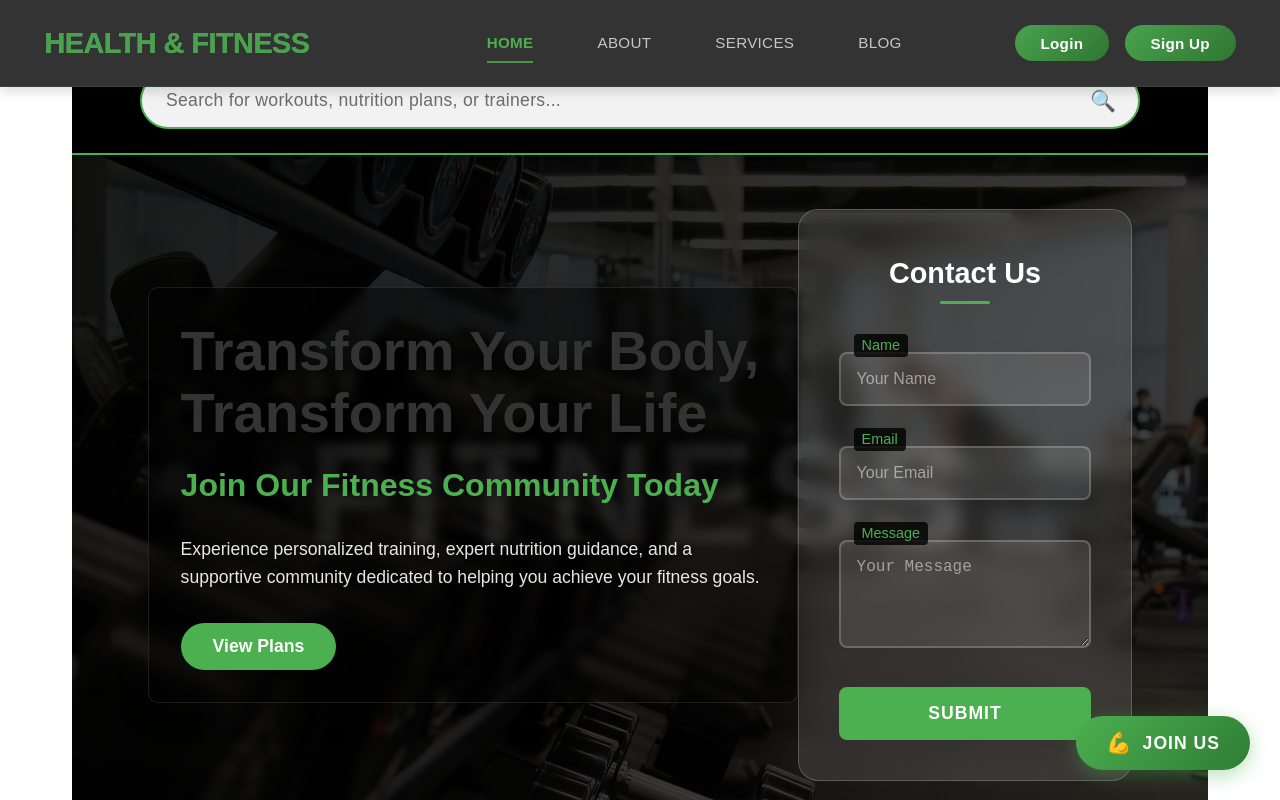
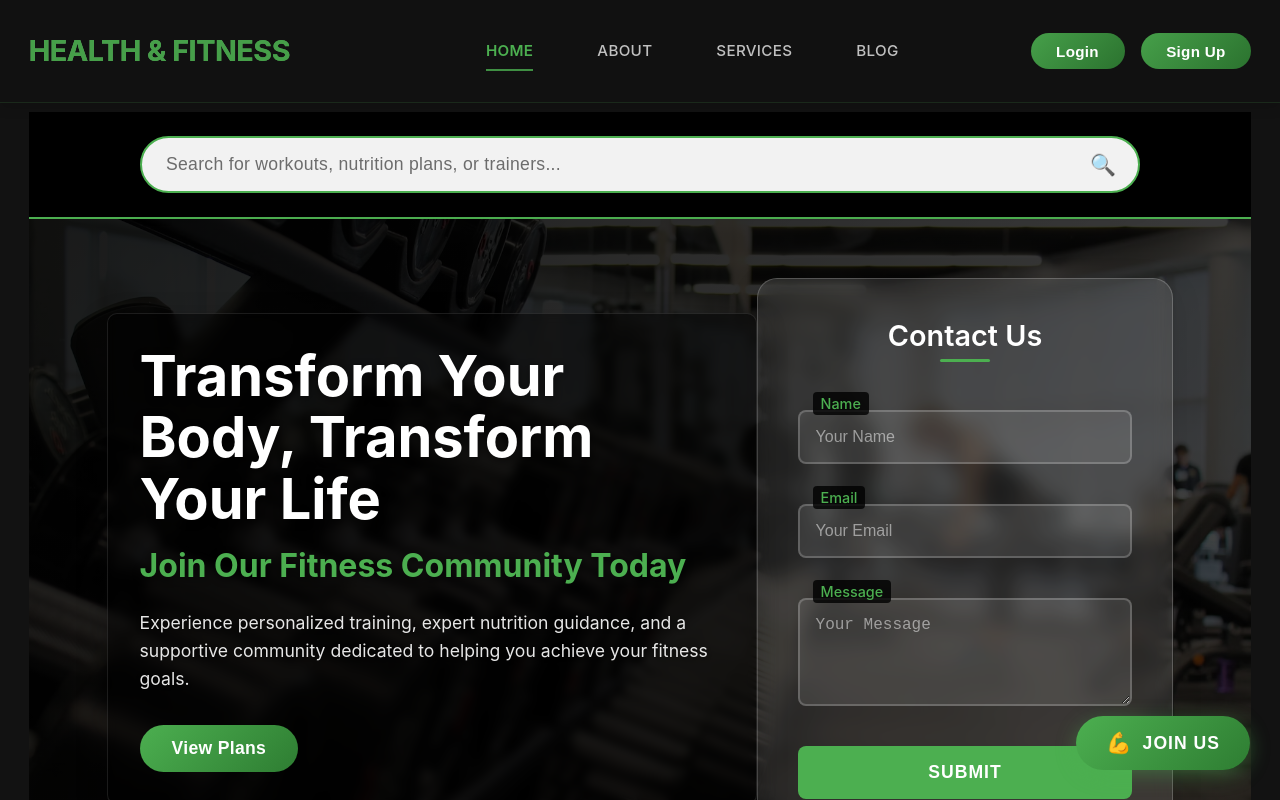
Before and after one commit to abhi-7-7/Fitness-Tracker, a React (Create React App) app: page / in a window 1280 px wide. Shown: the top 800 px of the page. Built offline with nearby package versions, Linux system fonts and the light colour scheme; the HTML template or start-up script is replaced by a standard one.

Commit message:
Changing css

```diff
--- a/src/App.css
+++ b/src/App.css
@@ -1,144 +1,166 @@
-/* Reset default styles */
+:root {
+  /* Primary Brand Colors */
+  --primary: #4CAF50;
+  --primary-dark: #2E7D32;
+  --primary-light: #81C784;
+  --primary-gradient: linear-gradient(135deg, #4CAF50 0%, #2E7D32 100%);
+
+  /* Secondary Colors */
+  --secondary: #212121;
+  --secondary-dark: #000000;
+  --secondary-light: #484848;
+
+  /* Text Colors */
+  --text-dark: #212121;
+  --text-medium: #424242;
+  --text-light: #FFFFFF;
+  --text-muted: #757575;
+
+  /* Background Colors */
+  --bg-dark: #121212;
+  --bg-medium: #1E1E1E;
+  --bg-light: #FFFFFF;
+  --bg-card: #242424;
+
+  /* UI Elements */
+  --border: #373737;
+  --shadow-sm: 0 2px 8px rgba(0, 0, 0, 0.2);
+  --shadow-md: 0 4px 12px rgba(0, 0, 0, 0.3);
+  --shadow-lg: 0 8px 24px rgba(0, 0, 0, 0.4);
+
+  /* Animation */
+  --transition-fast: all 0.2s cubic-bezier(0.4, 0, 0.2, 1);
+  --transition-normal: all 0.3s cubic-bezier(0.4, 0, 0.2, 1);
+  --transition-slow: all 0.5s cubic-bezier(0.4, 0, 0.2, 1);
+}
+
+/* Reset and Base Styles */
 * {
   margin: 0;
   padding: 0;
   box-sizing: border-box;
 }
 
-body {
-  font-family: Arial, sans-serif;
-  line-height: 1.6;
+html, body {
+  width: 100%;
+  overflow-x: hidden;
+  background-color: var(--bg-dark);
+  color: var(--text-light);
+  padding-top: 2.5rem; /* Add padding to account for fixed navbar */
 }
 
-/* Navbar styles */
-.navbar {
-  background-color: #333;
-  padding: 1rem;
-  display: flex;
-  justify-content: space-around;
-  flex-wrap: wrap;
+body {
+  font-family: -apple-system, BlinkMacSystemFont, 'Segoe UI', Roboto, Oxygen, Ubuntu, Cantarell, sans-serif;
+  line-height: 1.6;
+  -webkit-font-smoothing: antialiased;
+  -moz-osx-font-smoothing: grayscale;
 }
 
-.navbar a {
-  color: white;
-  text-decoration: none;
-  padding: 0.5rem 1rem;
-  transition: background-color 0.3s;
+/* Main Content Layout */
+main {
+  max-width: 1800px;
+  width: 98%;
+  margin: 0 auto;
+  padding: 1rem 1rem 1.5rem;
 }
 
-.navbar a:hover {
-  background-color: #555;
+/* Page Container */
+.page {
+  padding: 1.5rem 1rem;
+  min-height: calc(100vh - 4rem);
+  animation: fadeIn 0.3s ease-out;
 }
 
-/* Main content styles */
-main {
-  max-width: 1200px;
-  margin: 0 auto;
-  padding: 2rem;
+/* Typography */
+h1, h2, h3, h4, h5, h6 {
+  line-height: 1.2;
+  margin-bottom: 1rem;
+  color: var(--text-light);
+  font-weight: 700;
 }
 
-/* Page styles */
-.page {
-  padding: 2rem;
-  min-height: calc(100vh - 200px);
+h1 {
+  font-size: 2.5rem;
 }
 
-/* Responsive design */
-@media (max-width: 768px) {
-  .navbar {
-    flex-direction: column;
-    align-items: center;
-  }
-
-  .navbar a {
-    width: 100%;
-    text-align: center;
-    margin: 0.5rem 0;
-  }
-
-  main {
-    padding: 1rem;
-  }
-
-  .page {
-    padding: 1rem;
-  }
+h2 {
+  font-size: 2rem;
 }
 
-/* Basic component styles */
-h1 {
-  margin-bottom: 1rem;
-  color: #333;
+h3 {
+  font-size: 1.75rem;
 }
 
 p {
   margin-bottom: 1rem;
+  color: var(--text-light);
 }
 
-/* Button styles */
-button {
-  background-color: #4CAF50;
-  color: white;
-  padding: 0.5rem 1rem;
-  border: none;
-  border-radius: 4px;
-  cursor: pointer;
-  transition: background-color 0.3s;
+a {
+  color: var(--primary);
+  text-decoration: none;
+  transition: var(--transition-fast);
 }
 
-button:hover {
-  background-color: #45a049;
+a:hover {
+  color: var(--primary-light);
 }
 
-/* Form styles */
-input, textarea {
-  width: 100%;
-  padding: 0.5rem;
-  margin: 0.5rem 0;
-  border: 1px solid #ddd;
-  border-radius: 4px;
+/* Button Styles */
+button, .btn {
+  background: var(--primary-gradient);
+  color: var(--text-light);
+  padding: 0.75rem 1.5rem;
+  border: none;
+  border-radius: 50px;
+  cursor: pointer;
+  transition: var(--transition-normal);
+  font-weight: 600;
+  font-size: 0.95rem;
+  letter-spacing: 0.3px;
+  display: inline-block;
+  text-align: center;
 }
 
-/* Card styles */
-.card {
-  background: white;
-  border-radius: 8px;
-  box-shadow: 0 2px 4px rgba(0,0,0,0.1);
-  padding: 1rem;
-  margin: 1rem 0;
+button:hover, .btn:hover {
+  transform: translateY(-3px);
+  box-shadow: 0 10px 20px rgba(76, 175, 80, 0.3);
 }
 
-
-
-/* Search Bar Styles */
-.search-bar {
-  position: relative;
-  max-width: 600px;
-  margin: 2rem auto;
+/* Form Elements */
+input, textarea, select {
+  width: 100%;
+  padding: 0.75rem 1rem;
+  margin: 0.5rem 0;
+  border: 1px solid var(--border);
+  border-radius: 8px;
+  font-size: 1rem;
+  transition: var(--transition-fast);
+  background-color: var(--bg-card);
+  color: var(--text-light);
 }
 
-.search-bar input {
-  width: 100%;
-  padding: 12px 40px 12px 20px;
-  border: 2px solid #3498db;
-  border-radius: 25px;
-  font-size: 1rem;
-  transition: all 0.3s ease;
-  background-color: white;
+input:focus, textarea:focus, select:focus {
+  outline: none;
+  border-color: var(--primary);
+  box-shadow: 0 0 0 3px rgba(76, 175, 80, 0.2);
 }
 
-.search-bar input:focus {
-  outline: none;
-  box-shadow: 0 0 5px rgba(52, 152, 219, 0.5);
+label {
+  display: block;
+  margin-bottom: 0.5rem;
+  color: var(--text-light);
+  font-weight: 500;
 }
 
-.search-bar::after {
-  content: '🔍';
-  position: absolute;
-  right: 15px;
-  top: 50%;
-  transform: translateY(-50%);
-  font-size: 1.2rem;
-  color: #3498db;
-  pointer-events: none;
+/* Animations */
+@keyframes fadeIn {
+  from {
+    opacity: 0;
+    transform: translateY(10px);
+  }
+  to {
+    opacity: 1;
+    transform: translateY(0);
+  }
 }
--- a/src/components/Navbar.css
+++ b/src/components/Navbar.css
@@ -20,7 +20,7 @@
     background: var(--nav-bg);
     box-shadow: var(--nav-shadow);
     z-index: 1000;
-    padding: 0.5rem 0;
+    padding: 1.5rem 0;
     transition: var(--nav-transition);
     border-bottom: 1px solid var(--nav-border);
     backdrop-filter: blur(10px);
@@ -44,7 +44,6 @@
     font-weight: 700;
     color: var(--nav-primary);
     background: linear-gradient(135deg, #81C784 0%, #4CAF50 100%);
-    /* -webkit-background-clip: text; */
     background-clip: text; /* Standard property */
     transition: var(--nav-transition);
     cursor: pointer;
@@ -214,12 +213,11 @@
 
     .menuItems {
       position: fixed;
-      top: 4rem;
-      left: 0;
-      width: 100%;
+      top: 6rem;
+      right: 20px;
+      width: 30%;
       background: rgba(18, 18, 18, 0.95);
       backdrop-filter: blur(10px);
-      /* -webkit-backdrop-filter: blur(10px); */
       flex-direction: column;
       padding: 1.5rem;
       gap: 1.25rem;
@@ -243,7 +241,7 @@
 
     .authButtons.active {
       display: flex;
-      flex-direction: column;
+      flex-direction: row-reverse;
       width: 100%;
       padding: 1rem 0;
       gap: 1rem;
--- a/src/pages/Home.css
+++ b/src/pages/Home.css
@@ -186,27 +186,6 @@
     z-index: 3;
   }
 
-  .fitness-text {
-    position: absolute;
-    font-size: 9rem;
-    font-weight: 900;
-    opacity: 0.18;
-    color: #fff;
-    z-index: 2;
-    top: 50%;
-    left: 50%;
-    transform: translate(-50%, -50%);
-    text-transform: uppercase;
-    letter-spacing: 0.5rem;
-    white-space: nowrap;
-    text-shadow: 0 0 20px rgba(0, 0, 0, 0.5);
-    pointer-events: none;
-    background: linear-gradient(135deg, rgba(76, 175, 80, 0.2), rgba(76, 175, 80, 0.1));
-    background-clip: text;
-    padding: 1rem;
-    border-radius: 10px;
-  }
-
   @media (max-width: 992px) {
     .hero-content {
       flex-direction: column;
@@ -227,11 +206,6 @@
 
     .hero-subtitle {
       font-size: 1.8rem;
-    }
-
-    .fitness-text {
-      font-size: 7rem;
-      opacity: 0.15;
     }
   }
 
@@ -630,7 +604,7 @@
     bottom: 0;
     background: linear-gradient(to bottom, transparent, rgba(0, 0, 0, 0.7));
     opacity: 0;
-    transition: opacity 0.3s ease;
+    transition: opacity 0.4s ease;
   }
 
   .feature-card:hover .feature-overlay {
--- a/src/pages/Home.js
+++ b/src/pages/Home.js
@@ -182,7 +182,7 @@ const Home = () => {
       {/* Hero Section */}
       <section className="hero-section">
         <div className="hero-background"></div>
-        <div className="fitness-text">FITNESS</div>
+        <div className="fitness-text"></div>
         <div className="hero-content">
             <div className="hero-text">
               <h1 className="hero-title">Transform Your Body, Transform Your Life</h1>
```
